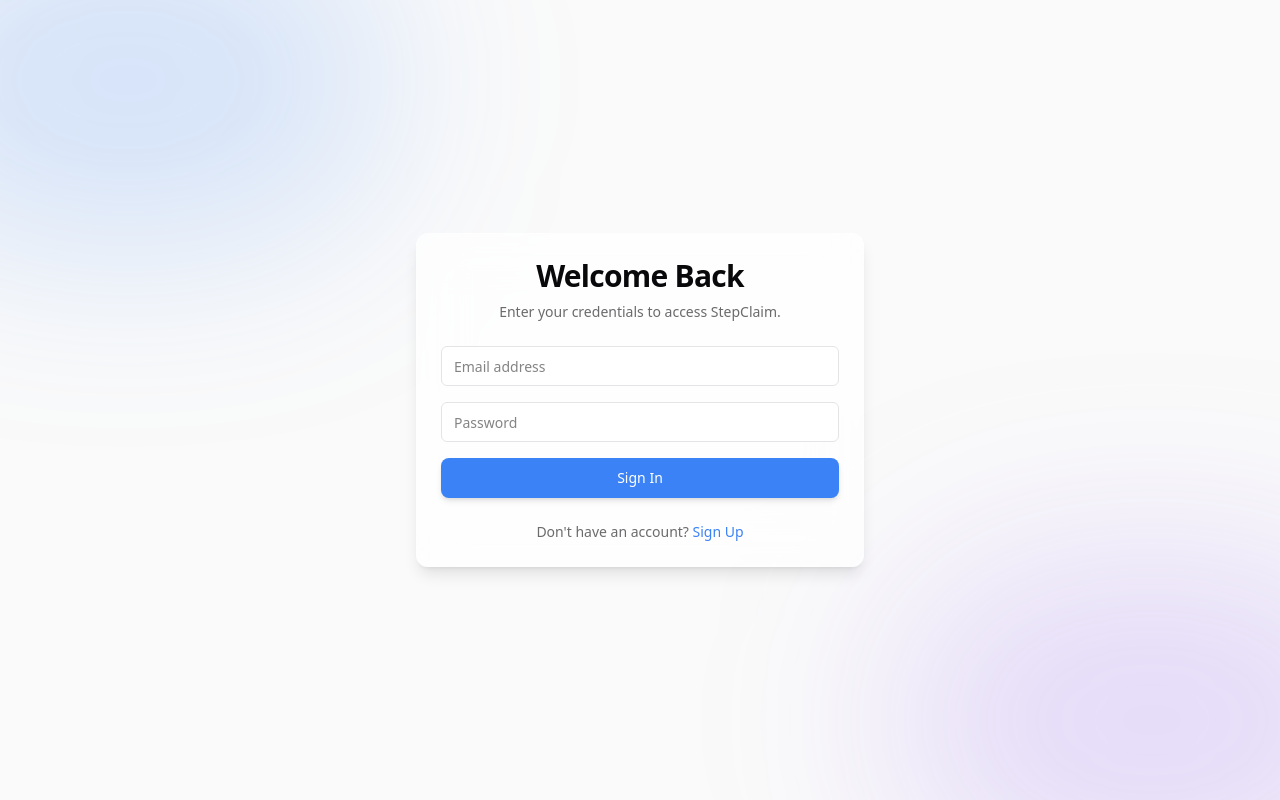
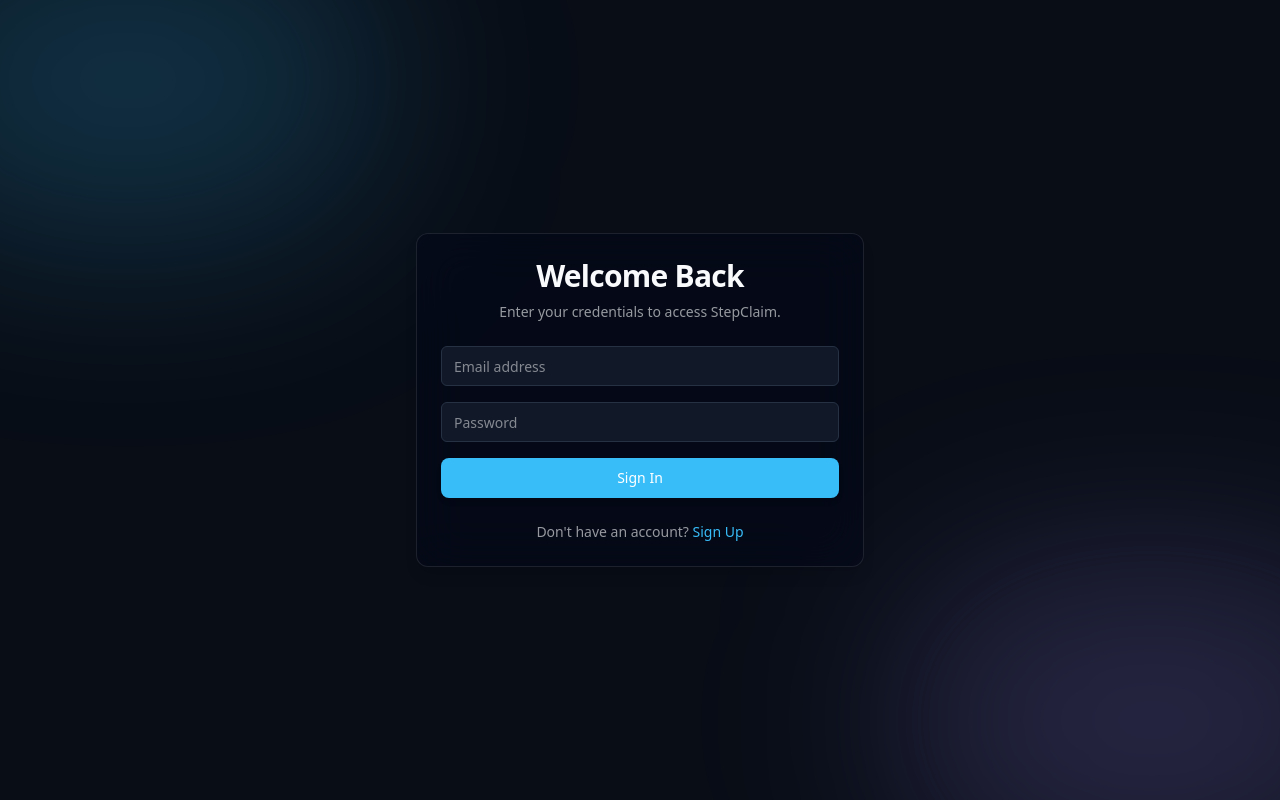
Before and after one commit to 13507-IN/StepClaim, a Next.js app in the folder frontend/: page /login in a window 1280 px wide. Built offline with nearby package versions, Linux system fonts and the light colour scheme; no server answers.

Commit message:
Global update css

```diff
--- a/frontend/src/app/globals.css
+++ b/frontend/src/app/globals.css
@@ -1,54 +1,49 @@
 @import "tailwindcss";
 
 @theme {
-  --font-sans: var(--font-inter), ui-sans-serif, system-ui, sans-serif;
+  --font-sans: var(--font-outfit), ui-sans-serif, system-ui, sans-serif;
 
-  --color-background: #fafafa;
-  --color-foreground: #09090b;
+  --color-background: #080d16;
+  --color-foreground: #f8fafc;
 
-  --color-primary: #3b82f6; /* Blue 500 */
+  --color-primary: #38bdf8;
   --color-primary-foreground: #ffffff;
 
-  --color-surface: #ffffff;
-  --color-surface-foreground: #09090b;
-  --color-surface-muted: #f4f4f5;
+  --color-surface: #111827;
+  --color-surface-foreground: #f8fafc;
+  --color-surface-muted: #1e293b;
 
-  --color-border: #e4e4e7;
-  --color-border-hover: #d4d4d8;
+  --color-border: #263244;
+  --color-border-hover: #3a4a60;
 
-  --color-accent: #8b5cf6; /* Violet 500 */
+  --color-accent: #a78bfa;
 
-  --color-destructive: #ef4444;
-  --color-success: #22c55e;
-}
-
-/* Dark mode overrides (if needed, but sticking to a clean minimal aesthetic) */
-@media (prefers-color-scheme: dark) {
-  :root {
-    --color-background: #09090b;
-    --color-foreground: #fafafa;
-
-    --color-surface: #18181b;
-    --color-surface-foreground: #fafafa;
-    --color-surface-muted: #27272a;
-
-    --color-border: #27272a;
-    --color-border-hover: #3f3f46;
-  }
+  --color-destructive: #fb7185;
+  --color-success: #34d399;
 }
 
 :root {
-  color-scheme: light dark;
+  color-scheme: dark;
 }
 
-html, body {
-  @apply bg-[var(--color-background)] text-[var(--color-foreground)] antialiased min-h-screen selection:bg-[var(--color-primary)] selection:text-white;
+html,
+body {
+  @apply min-h-screen bg-[var(--color-background)] text-[var(--color-foreground)] antialiased selection:bg-[var(--color-primary)] selection:text-slate-950;
+}
+
+body {
+  font-feature-settings: "ss01" on;
+}
+
+::selection {
+  background: var(--color-primary);
+  color: #07111e;
 }
 
 /* Base custom utilities */
 @layer utilities {
   .glass-panel {
-    @apply bg-white/70 dark:bg-black/40 backdrop-blur-xl border border-white/20 dark:border-white/10 shadow-lg;
+    @apply border border-white/10 bg-slate-950/50 shadow-lg backdrop-blur-xl;
   }
 }
 
```
